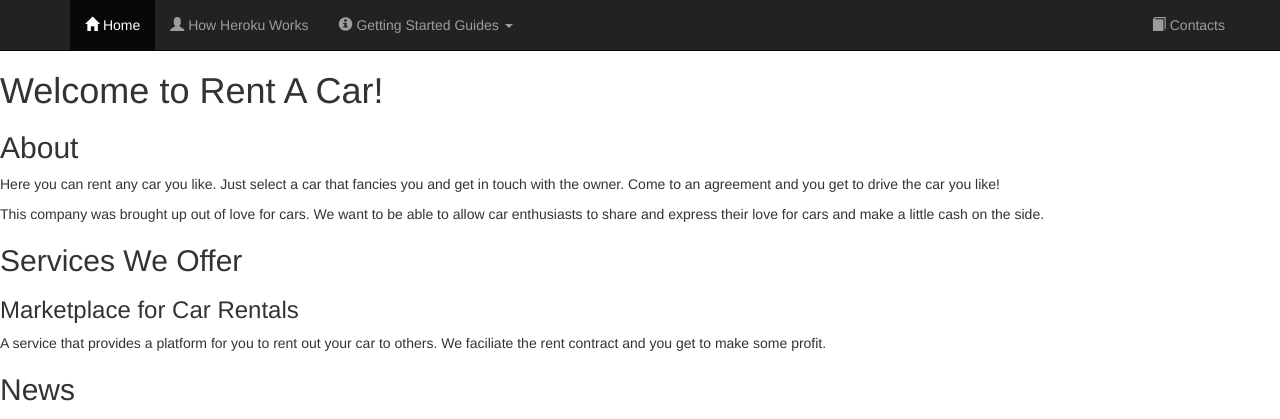
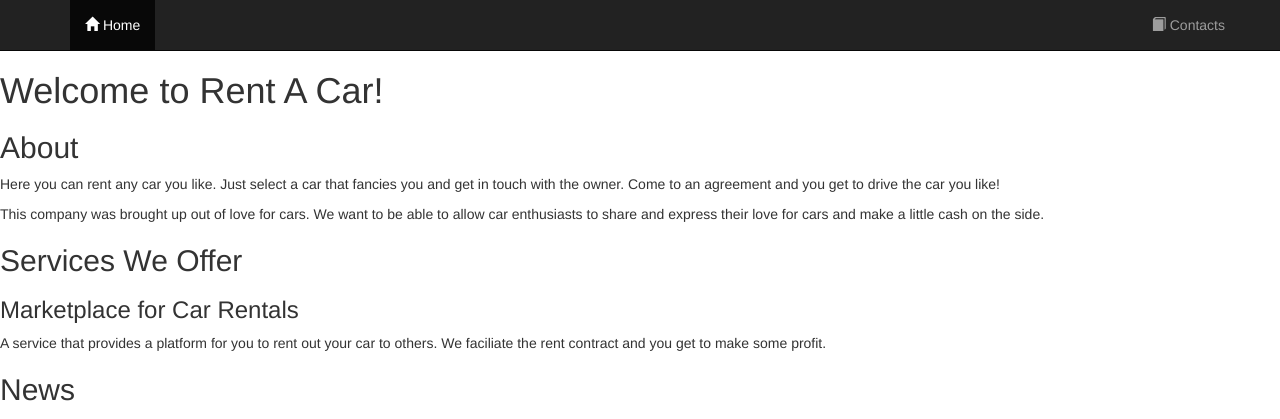
Before and after one commit to zjaved101/rentalApp, a PHP site: template web/views/index.twig in a window 1280 px wide. Shown: the top 419 px of the page. Run offline with PHP 8.4, Linux system fonts and the light colour scheme; the template is opened without the code that fills it, so the values that code supplies are empty; some libraries are stand-ins or nearby versions.

Commit message:
updated nav bar

```diff
--- a/web/views/nav.html
+++ b/web/views/nav.html
@@ -4,29 +4,10 @@
       <li class="active">
         <a href="/"><span class="glyphicon glyphicon-home"></span> Home</a>
       </li>
-      <li>
-        <a href="https://devcenter.heroku.com/articles/how-heroku-works"><span class="glyphicon glyphicon-user"></span> How Heroku Works</a>
-      </li>
-      <li class="dropdown">
-        <a href="#" class="dropdown-toggle" data-toggle="dropdown" role="button" aria-expanded="false"><span class="glyphicon glyphicon-info-sign"></span> Getting Started Guides <span class="caret"></span></a>
-          <ul class="dropdown-menu" role="menu">
-            <li><a href="https://devcenter.heroku.com/articles/getting-started-with-ruby">Getting Started with Ruby on Heroku</a></li>
-            <li><a href="https://devcenter.heroku.com/articles/getting-started-with-nodejs">Getting Started with Node on Heroku</a></li>
-            <li><a href="https://devcenter.heroku.com/articles/getting-started-with-php">Getting Started with PHP on Heroku</a></li>
-            <li><a href="https://devcenter.heroku.com/articles/getting-started-with-python">Getting Started with Python on Heroku</a></li>
-            <li><a href="https://devcenter.heroku.com/articles/getting-started-with-java">Getting Started with Java on Heroku</a></li>
-            <li><a href="https://devcenter.heroku.com/articles/getting-started-with-go">Getting Started with Go on Heroku</a></li>
-            <li><a href="https://devcenter.heroku.com/articles/getting-started-with-clojure">Getting Started with Clojure on Heroku</a></li>
-            <li><a href="https://devcenter.heroku.com/articles/getting-started-with-scala">Getting Started with Scala on Heroku</a></li>
-            <li class="divider"></li>
-            <li><a href="https://devcenter.heroku.com/articles/getting-started-with-heroku-and-connect-without-local-dev">Getting Started on Heroku with Heroku Connect</a></li>
-            <li><a href="https://devcenter.heroku.com/articles/getting-started-with-jruby">Getting Started with Ruby on Heroku (Microsoft Windows)</a></li>
-          </ul>
-      </li>
     </ul>
     <ul class="nav navbar-nav navbar-right">
       <li class="navbar-right">
-        <a href="contacts.php"><span class="glyphicon glyphicon-book"></span> Contacts</a>
+        <a href="/contacts"><span class="glyphicon glyphicon-book"></span> Contacts</a>
       </li>
     </ul>
   </div>
```
Also changed, not shown: web/index.php (+14 -1 lines).
